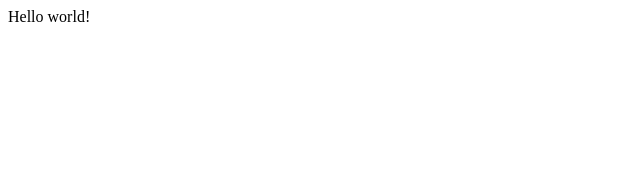
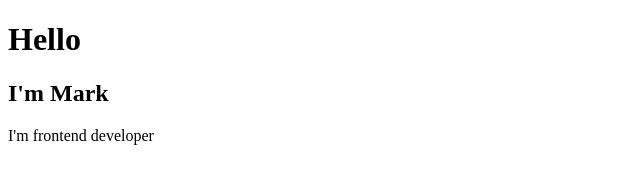
Before and after one commit to markkizz/gatsby_tut, a Gatsby site: page / in a window 1280 px wide. Shown: the whole page, without its empty margins (0-640 px from the left). Built offline with nearby package versions, Linux system fonts and the light colour scheme; Gatsby itself is replaced by a stand-in of ours.

Commit message:
My first gatsby

```diff
--- a/src/pages/index.js
+++ b/src/pages/index.js
@@ -1,3 +1,13 @@
 import React from "react"
 
-export default () => <div>Hello world!</div>
+const IndexPage = () => {
+  return (
+    <div>
+      <h1>Hello</h1>
+      <h2>I'm Mark</h2>
+      <p>I'm frontend developer</p>
+    </div>
+  )
+}
+
+export default IndexPage
```
Also changed, not shown: src/pages/blog.js (added, +9 -0 lines).
